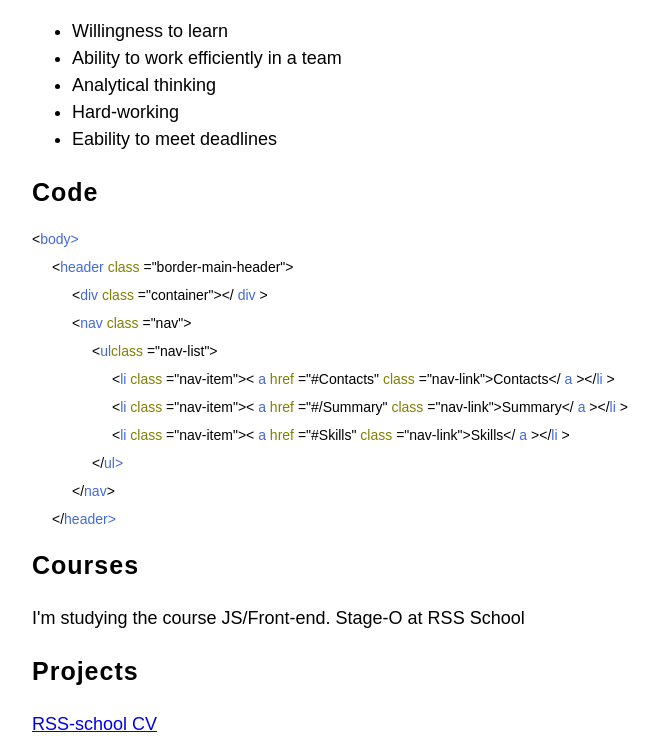
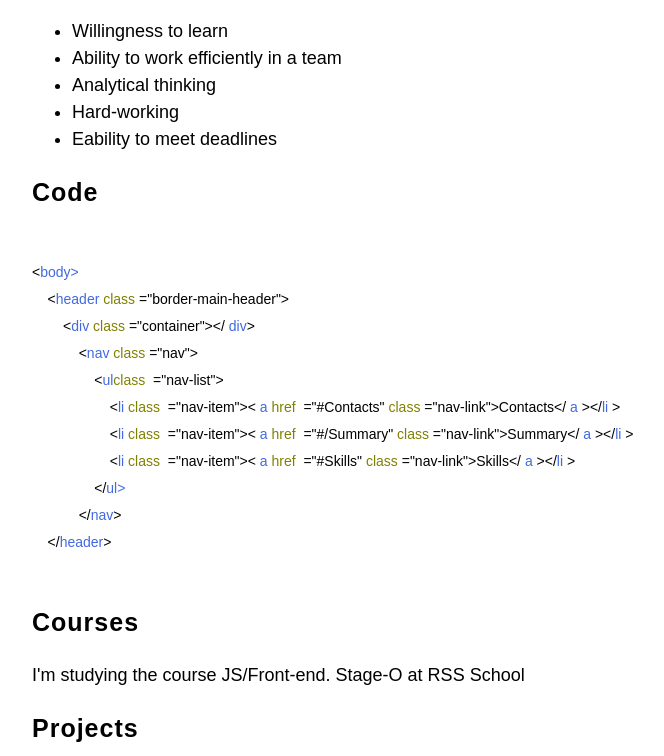
Before and after one commit to Liaaaaaaaaaaa/rsschool-cv, a plain HTML site: page index.html in a window 1280 px wide. Shown: the part 589-1345 px from the top of the page, without its empty margins (19-683 px from the left). Drawn offline with Linux system fonts and the light colour scheme; a web font is replaced by a local one.

Commit message:
fix: update before W3

```diff
--- a/index.html
+++ b/index.html
@@ -7,7 +7,7 @@
     <meta name="viewport" content="width=device-width, initial-scale=1.0">
     <title>CV</title>
     <link rel="stylesheet" href="style.css">
-    <link rel="icon" href="assets/img/dsBuffer.bmp.ico" alt="my photo">
+    <link rel="icon" href="assets/img/dsBuffer.ico">
     <link rel="preconnect" href="https://fonts.googleapis.com">
     <link rel="preconnect" href="https://fonts.gstatic.com" crossorigin>
     <link href="https://fonts.googleapis.com/css2?family=Joan&family=Roboto:wght@100&display=swap" rel="stylesheet">
@@ -31,10 +31,10 @@
     </header>
 
     <main class="border-main-main">
-        <div class="container" class="main-container"></div>
+        <div class="container main-cont"></div>
         <section class="section" id="profile">
             <h1 class="section-title">Profile</h1>
-            <img src="./assets/img/IMG_6812.jpg" alt="photo" width="200px" height="200px">
+            <img src="./assets/img/IMG_6812.jpg" alt="photo" width="200" height="200">
 
 
             <p><strong>Lia</strong></p>
@@ -56,7 +56,6 @@
                 knowledge.</p>
         </section>
 
-        </section>
         <section id="Skills">
             <h2 class="section-title">Skills</h2>
             <div>
@@ -69,23 +68,26 @@
                 </ul>
             </div>
         </section>
+
         <section id="Code">
             <h2 class="section-title">Code</h2>
-            <code class="code-example" style="background-color: #C0C0C0; ">
-<p>&lt<span class="code-color1">body&gt</span></p>
-<p style="padding-left:20px;">&lt<span class="code-color1">header </span><span class="code-color2">class </span><span>="border-main-header"&gt</span></p>
-<p style="padding-left:40px;">&lt<span class="code-color1">div </span><span class="code-color2">class </span>="container"&gt</span>&lt<span >/ </span><span class="code-color1">div </span><span>&gt</span></p>
-<p style="padding-left:40px;">&lt<span class="code-color1">nav </span><span class="code-color2">class </span><span>="nav"&gt</span></p>
-<p style="padding-left:60px;">&lt<span class="code-color1">ul</span><span class="code-color2">class </span><span> ="nav-list"&gt</span></p>
+            <pre>
+<code class="code-example">
+&lt;<span class="code-color1">body&gt;</span>
+    &lt;<span class="code-color1">header </span><span class="code-color2">class </span><span>="border-main-header"&gt;</span>
+        &lt;<span class="code-color1">div </span><span class="code-color2">class </span><span>="container"&gt;</span>&lt;<span>/ </span><span class="code-color1">div</span><span>&gt;</span>
+            &lt;<span class="code-color1">nav </span><span class="code-color2">class </span><span>="nav"&gt;</span>
+                &lt;<span class="code-color1">ul</span><span class="code-color2">class </span><span> ="nav-list"&gt;</span>
+                    &lt;<span class="code-color1">li </span><span class="code-color2">class </span> <span>="nav-item"&gt;</span>&lt;<span class="code-color1"> a </span><span class="code-color2">href </span> ="#Contacts" <span class="code-color2">class </span><span>="nav-link"&gt;</span>Contacts&lt;<span>/</span><span class="code-color1"> a </span><span>&gt;</span>&lt;<span>/</span><span class="code-color1">li</span><span> &gt;</span>
+                    &lt;<span class="code-color1">li </span><span class="code-color2">class </span> <span>="nav-item"&gt;</span>&lt;<span class="code-color1"> a </span><span class="code-color2">href </span> ="#/Summary" <span class="code-color2">class </span><span>="nav-link"&gt;</span>Summary&lt;<span>/</span><span class="code-color1"> a </span><span>&gt;</span>&lt;<span>/</span><span class="code-color1">li</span><span> &gt;</span>
+                    &lt;<span class="code-color1">li </span><span class="code-color2">class </span> <span>="nav-item"&gt;</span>&lt;<span class="code-color1"> a </span><span class="code-color2">href </span> ="#Skills" <span class="code-color2">class </span><span>="nav-link"&gt;</span>Skills&lt;<span>/</span><span class="code-color1"> a </span><span>&gt;</span>&lt;<span>/</span><span class="code-color1">li</span><span> &gt;</span>
+                &lt;<span>/</span><span class="code-color1">ul&gt;</span>
+            &lt;<span>/</span><span class="code-color1">nav</span>&gt;
+    &lt;<span>/</span><span class="code-color1">header</span>&gt;
+</code>
+</pre>
+</section>
 
-<p style="padding-left:80px;">&lt<span class="code-color1">li </span><span class="code-color2">class </span> <span>="nav-item"&gt</span>&lt<span class="code-color1"> a </span><span class="code-color2">href </span> ="#Contacts" <span class="code-color2">class </span> ="nav-link"&gt</span>Contacts&lt<span>/</span><span class="code-color1"> a </span><span>&gt</span>&lt<span>/</span><span class="code-color1">li </span><span> &gt</span></p>
-<p style="padding-left:80px;">&lt<span class="code-color1">li </span><span class="code-color2">class </span> <span>="nav-item"&gt</span>&lt<span class="code-color1"> a </span><span class="code-color2">href </span> ="#/Summary" <span class="code-color2">class </span> ="nav-link"&gt</span>Summary&lt<span>/</span><span class="code-color1"> a </span><span>&gt</span>&lt<span>/</span><span class="code-color1">li </span><span> &gt</span></p>
-<p style="padding-left:80px;">&lt<span class="code-color1">li </span><span class="code-color2">class </span> <span>="nav-item"&gt</span>&lt<span class="code-color1"> a </span><span class="code-color2">href </span> ="#Skills" <span class="code-color2">class </span> ="nav-link"&gt</span>Skills&lt<span>/</span><span class="code-color1"> a </span><span>&gt</span>&lt<span>/</span><span class="code-color1">li </span><span> &gt</span></p>
-<p style="padding-left:60px;">&lt<span>/</span><span class="code-color1">ul&gt</span></p>
-<p style="padding-left:40px;">&lt<span>/<span class="code-color1">nav</span>&gt</p>
-<p style="padding-left:20px;">&lt<span>/</span><span class="code-color1">header&gt</span></p>
-            </code>
-        </section>
         <section id="Courses">
             <h2 class="section-title">Courses</h2>
             <p>I'm studying the course JS/Front-end. Stage-O at RSS School
@@ -110,10 +112,9 @@
                 <ul class="nav-list">
                     <li class=" footer-link"><p style="font-size: 30px;">&copy;2022</p> </li>
                     <li  class="footer-link" ><a href="https://github.com/Liaaaaaaaaaaa" >Liaaaaaaaaaaa</a></li>
-                    <li><a href="https://rs.school/js/"><img src="https://rs.school/images/rs_school_js.svg" alt="RSS school" width="121px" height="121px"></a>
+                    <li><a href="https://rs.school/js/"><img src="https://rs.school/images/rs_school_js.svg" alt="RSS school" width="121" height="121"></a>
                 </li>
                 </ul>
     </footer>
 </body>
-
 </html>
```
